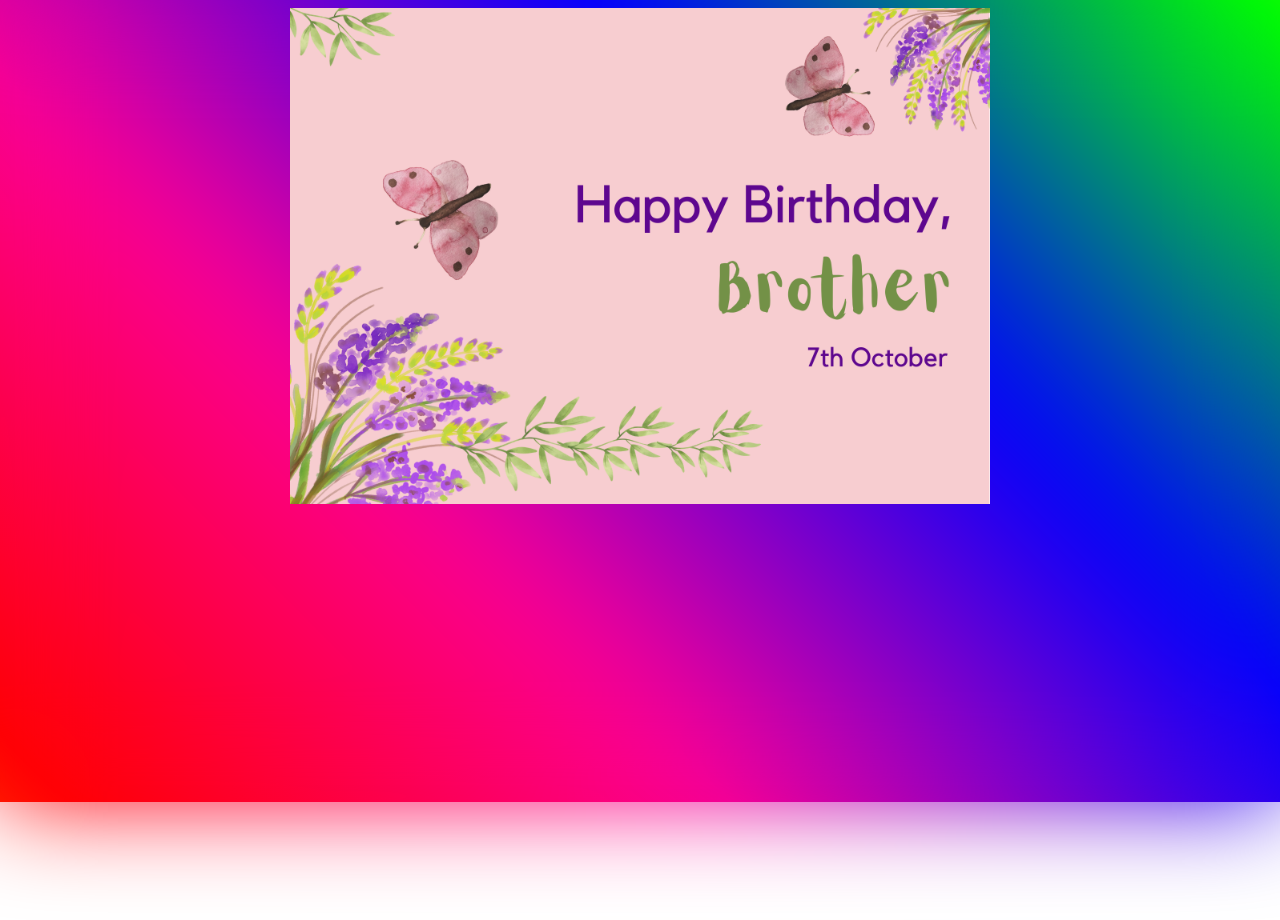
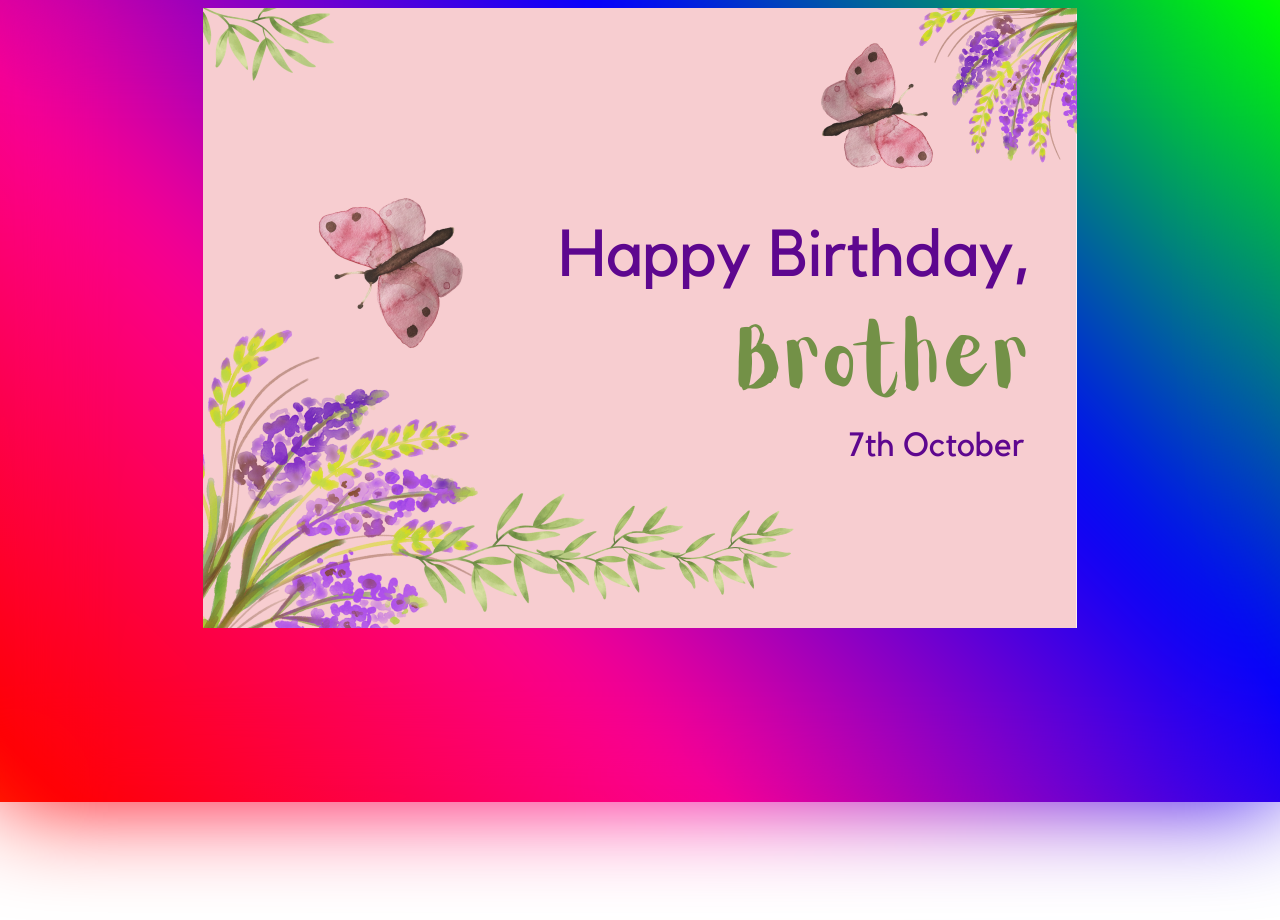
Before and after one commit to YSWikcramatantri/broBirth-day, a plain HTML site: page index.html in a window 1280 px wide. Shown: the top 920 px of the page. Drawn offline with Linux system fonts and the light colour scheme.

Commit message:
Update styles.css

```diff
--- a/styles.css
+++ b/styles.css
@@ -7,7 +7,7 @@ body {
   justify-content: center;
 }
 img {
-  max-height: 40%;
+  max-height: 50%;
   width: auto;
 }
 .container:before, .container:after {
```
